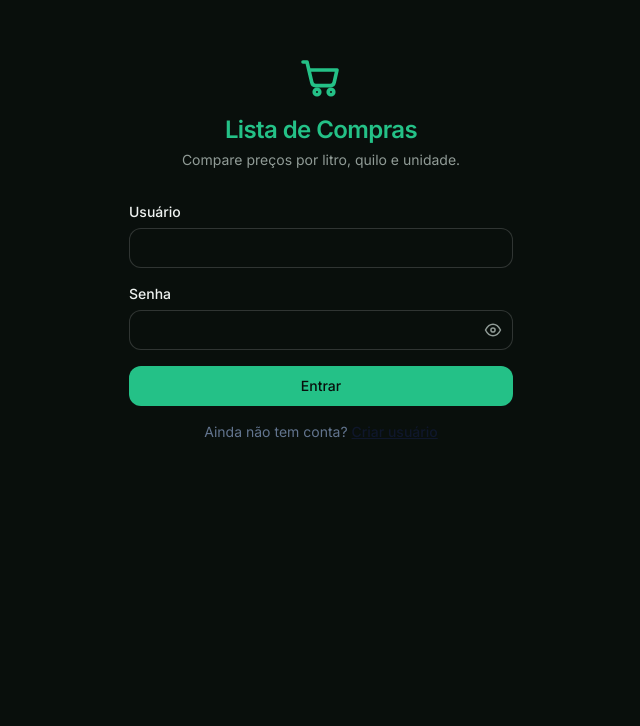
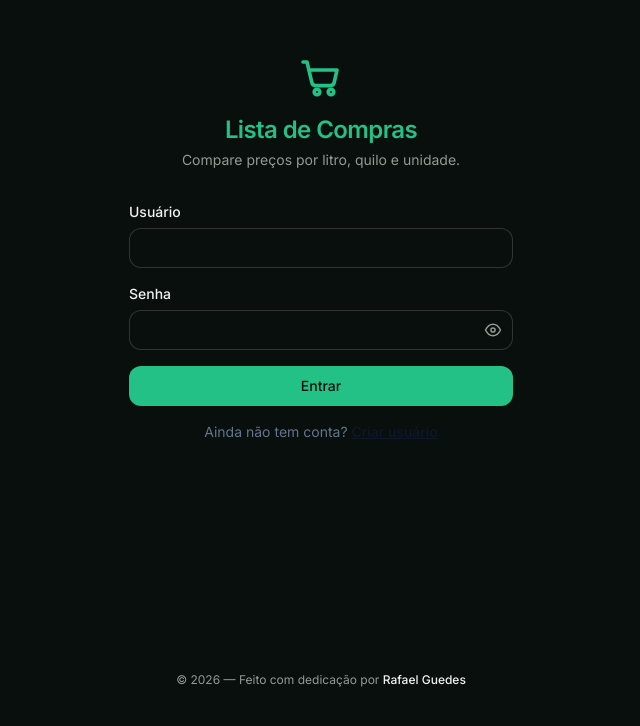
Before and after one commit to RafaSport/lista_compras_one, a Next.js app: page /login in a window 1280 px wide. Shown: the part 152-878 px from the top of the page, without its empty margins (319-959 px from the left). Before the commit the page ends 800 px from the top, so only its background shows below. Built offline with nearby package versions, Linux system fonts and the light colour scheme.

Commit message:
feat: adiciona rodape global com copyright

```diff
--- a/src/app/layout.tsx
+++ b/src/app/layout.tsx
@@ -1,6 +1,7 @@
 import type { Metadata, Viewport } from "next";
 import { Inter } from "next/font/google";
 import { SessionProvider } from "next-auth/react";
+import { Rodape } from "@/components/navegacao/rodape";
 import "./globals.css";
 
 const inter = Inter({ subsets: ["latin"] });
@@ -20,7 +21,13 @@ export default function RootLayout({ children }: { children: React.ReactNode })
   return (
     <html lang="pt-BR">
       <body className={inter.className}>
-        <SessionProvider>{children}</SessionProvider>
+        <SessionProvider>
+          {/* Coluna flexível para o rodapé ficar sempre no fim da página */}
+          <div className="flex min-h-screen flex-col">
+            <div className="flex-1">{children}</div>
+            <Rodape />
+          </div>
+        </SessionProvider>
       </body>
     </html>
   );
--- /dev/null
+++ b/src/components/navegacao/rodape.tsx
@@ -0,0 +1,12 @@
+// Rodapé global, presente em todas as páginas.
+// O padding inferior extra evita que a barra fixa de navegação cubra o texto.
+export function Rodape() {
+  return (
+    <footer className="text-muted-foreground px-4 pb-20 pt-6 text-center text-xs">
+      <p>
+        © {new Date().getFullYear()} — Feito com dedicação por{" "}
+        <span className="text-foreground font-medium">Rafael Guedes</span>
+      </p>
+    </footer>
+  );
+}
```
